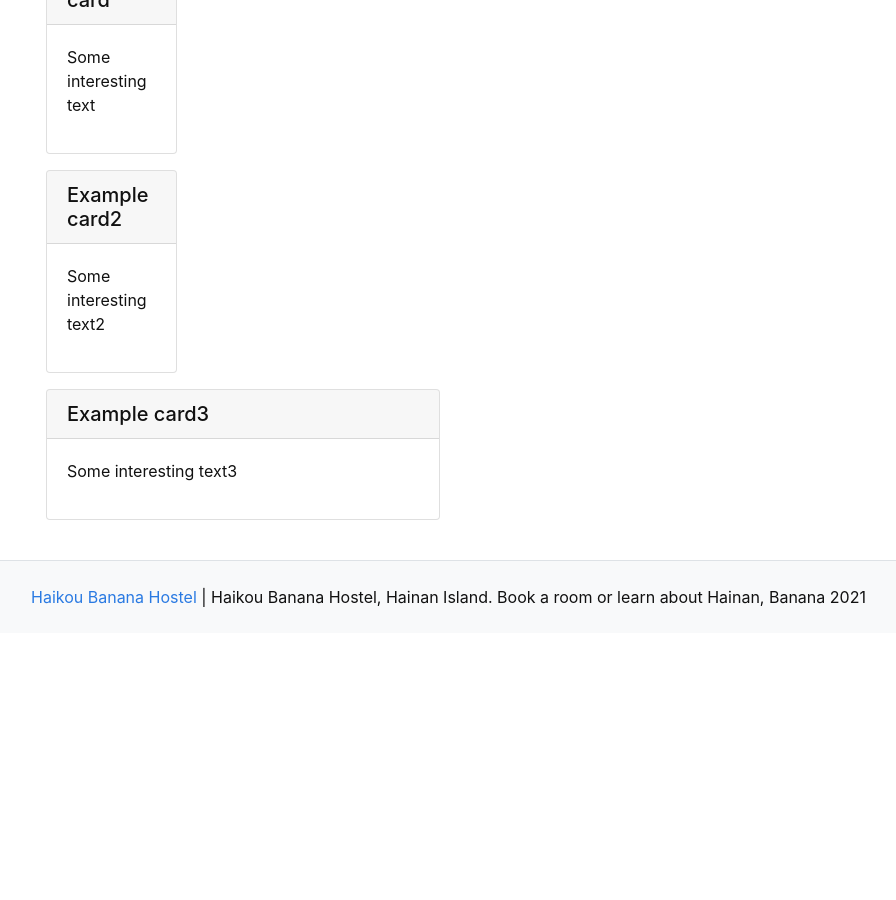
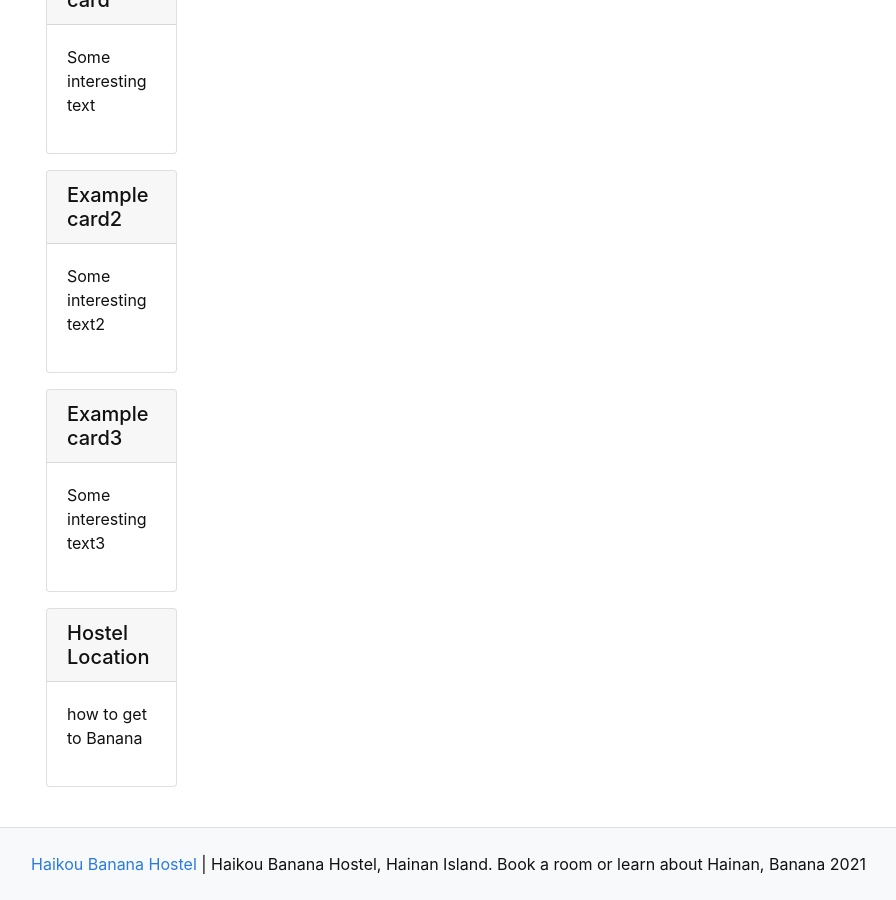
Before and after one commit to pipilu89/bootstrap-template, a Jekyll site: the page built from pages/index.md, in a window 1280 px wide and 900 px high, scrolled down 1315 px. Shown: the whole window, without its empty margins (54-950 px from the left). Built offline with Jekyll 4.4.1, drawn with Linux system fonts in a browser that asks for light colours; before the commit the page ends 1948 px from its top, so only the background shows below that.

Commit message:
Update index.md

```diff
--- a/pages/index.md
+++ b/pages/index.md
@@ -38,6 +38,13 @@ On this website you can find directions to the Haikou Banana Hostel and book a r
 
 <div class="col-sm-6">
 
-{% include card.html text="Some interesting text3" header="Example card3" width="75" %}
+{% include card.html text="Some interesting text3" header="Example card3" width="25" %}
 
 </div>
+
+
+<div class="col-sm-6">
+
+{% include card.html text="how to get to Banana" header="Hostel Location" width="25" %}
+
+</div>
```
